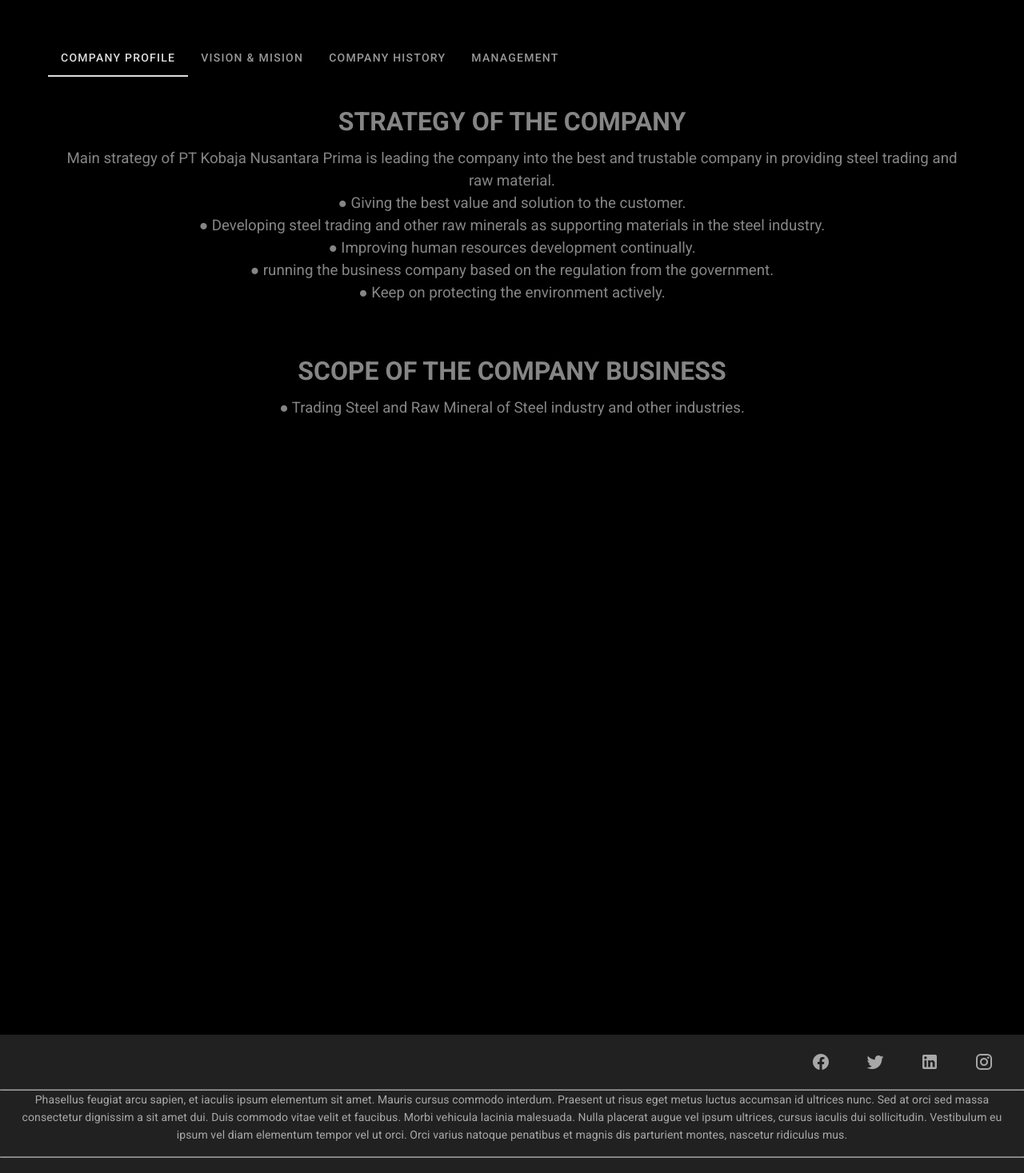
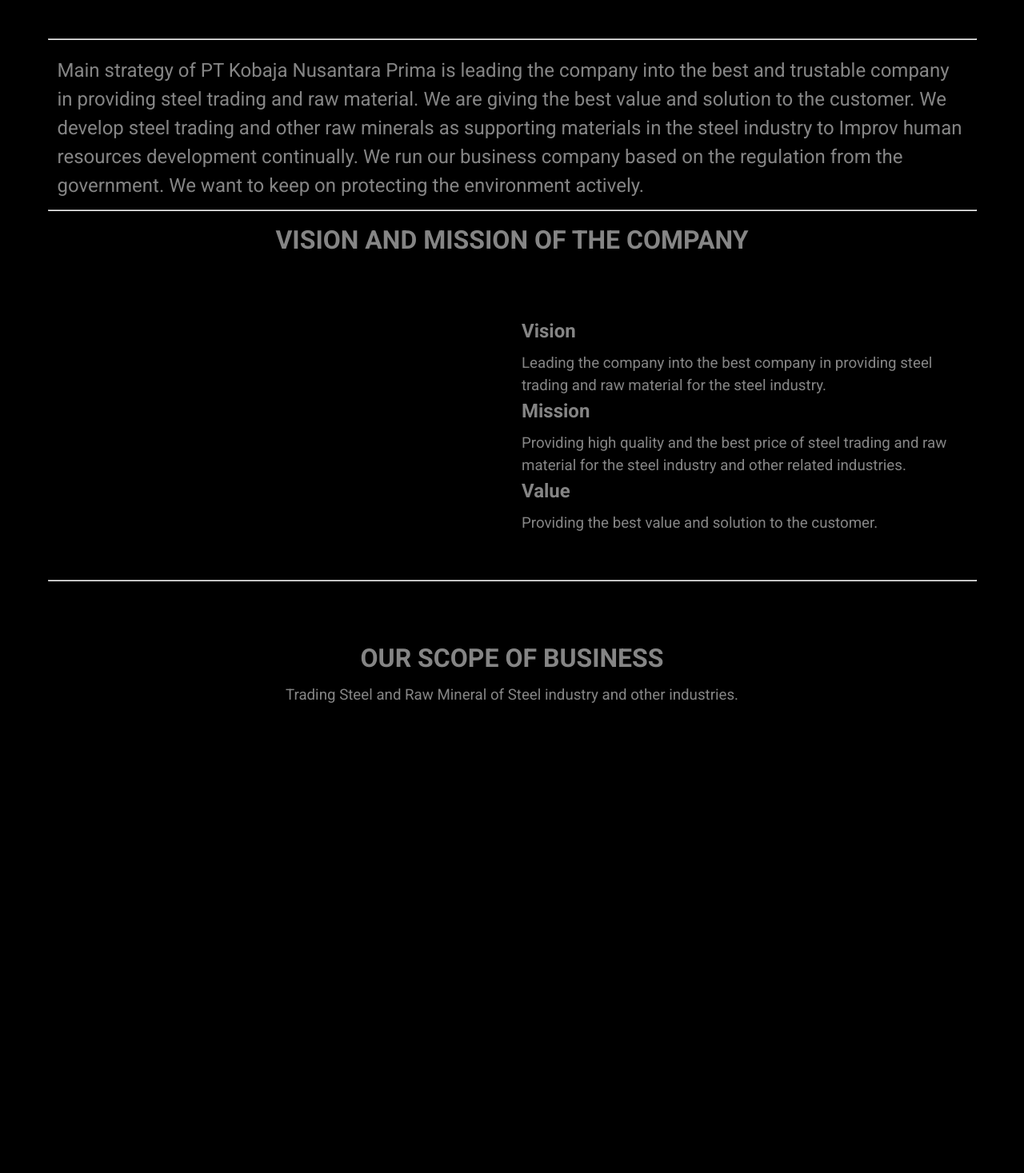
Before and after one commit to wajibdiisi/KobajaWeb, a Vue app: page /adoption in a window 1280 px wide. Shown: the part 660-2127 px from the top of the page at 80% size. Built offline with nearby package versions, Linux system fonts and the light colour scheme.

Commit message:
Update About Us (long Version)
And its prev backup (named copy 2)

```diff
--- /dev/null
+++ b/src/views/Adoption copy 2.vue
@@ -0,0 +1,195 @@
+<template>
+  <div class="home">
+    <!-- Tulisan -->
+    <v-container>
+      <v-row class="mt-4 justify-center align-center">
+        <v-col lg="6" md="6" sm="12">
+          <h1>Latest Product 1.0</h1>
+          <p>
+            Lorem ipsum dolor sit amet, consectetur adipiscing elit. Integer
+            finibus faucibus quam, quis vulputate est consequat vel.
+          </p>
+          <v-btn to="/" x-small color="orange"> Learn More </v-btn>
+        </v-col>
+        <v-col lg="6" md="6" sm="12">
+          <v-img src="@/assets/logo kobaja v.2 trans.png"></v-img>
+        </v-col>
+      </v-row>
+    </v-container>
+
+    <v-container>
+      <v-tabs v-model="tabs" background-color="transparent " dark>
+        <v-tab background-color="transparent " dark> Company Profile </v-tab>
+        <v-tab> Vision & Mision </v-tab>
+        <v-tab> Company History </v-tab>
+        <v-tab> Management </v-tab>
+      </v-tabs>
+
+      <v-tabs-items v-model="tabs">
+        <v-tab-item class="mt-5">
+          <v-card flat color="basil">
+            <v-container class="container-tab">
+              <v-row>
+                <v-col cols="12">
+                  <h1 class="text-center text-uppercase">
+                    Strategy of the Company
+                  </h1>
+                  <div class="text-center mt-2">
+                    <h3 class="font-weight-regular">
+                      Main strategy of PT Kobaja Nusantara Prima is leading the
+                      company into the best and trustable company in providing
+                      steel trading and raw material.
+                    </h3>
+                    <h3 class="font-weight-regular">
+                      ● Giving the best value and solution to the customer.
+                    </h3>
+                    <h3 class="font-weight-regular">
+                      ● Developing steel trading and other raw minerals as
+                      supporting materials in the steel industry.
+                    </h3>
+                    <h3 class="font-weight-regular">
+                      ● Improving human resources development continually.
+                    </h3>
+                    <h3 class="font-weight-regular">
+                      ● running the business company based on the regulation
+                      from the government.
+                    </h3>
+                    <h3 class="font-weight-regular">
+                      ● Keep on protecting the environment actively.
+                    </h3>
+
+                    <h1 class="text-center text-uppercase mt-15">
+                      Scope of The Company Business
+                    </h1>
+                    <h3 class="font-weight-regular text-center mt-2">
+                      ● Trading Steel and Raw Mineral of Steel industry and
+                      other industries.
+                    </h3>
+                    <v-col cols="12">
+                      <v-img src="@/assets/index.jpg"></v-img>
+                    </v-col>
+                  </div>
+                </v-col>
+              </v-row>
+            </v-container>
+
+            <!-- <v-container class="container-tab">
+              <v-row>
+                <v-col cols="4">
+                  <v-img src="@/assets/index.jpg"></v-img>
+                </v-col>
+                <v-col cols="4">
+                  <v-img src="@/assets/index.jpg"></v-img>
+                </v-col>
+                <v-col cols="4">
+                  <v-img src="@/assets/index.jpg"></v-img>
+                </v-col>
+              </v-row>
+            </v-container> -->
+          </v-card>
+        </v-tab-item>
+        <v-tab-item class="mt-5">
+          <v-card flat color="basil">
+            <v-container class="container-tab">
+              <v-row>
+                <v-col cols="12">
+                  <h1 class="text-center text-uppercase">
+                    Vision and Mission of the Company
+                  </h1>
+                  <v-row class="mt-4 justify-center align-center">
+                    <v-col lg="6" md="6" sm="12">
+                      <h2>Vision</h2>
+                      <h3 class="font-weight-regular mt-2">
+                        Leading the company into the best company in providing
+                        steel trading and raw material for the steel industry.
+                      </h3>
+                    </v-col>
+                    <v-col lg="6" md="6" sm="12">
+                      <v-img src="@/assets/index.jpg"></v-img>
+                    </v-col>
+                  </v-row>
+
+                  <v-row class="mt-4 justify-center align-center">
+                    <v-col lg="6" md="6" sm="12">
+                      <h2>Mission</h2>
+                      <h3 class="font-weight-regular mt-2">
+                        Providing high quality and the best price of steel
+                        trading and raw material for the steel industry and
+                        other related industries.
+                      </h3>
+                    </v-col>
+                    <v-col lg="6" md="6" sm="12">
+                      <v-img src="@/assets/index.jpg"></v-img>
+                    </v-col>
+                  </v-row>
+
+                  <v-row class="mt-4 justify-center align-center">
+                    <v-col lg="6" md="6" sm="12">
+                      <h2>Value</h2>
+                      <h3 class="font-weight-regular mt-2">
+                        Providing the best value and solution to the customer.
+                      </h3>
+                    </v-col>
+                    <v-col lg="6" md="6" sm="12">
+                      <v-img src="@/assets/index.jpg"></v-img>
+                    </v-col>
+                  </v-row>
+                </v-col>
+              </v-row>
+            </v-container>
+          </v-card>
+        </v-tab-item>
+        <v-tab-item>
+          <v-card flat>
+            <v-img src="@/assets/logo kobaja v.2 trans.png"></v-img>
+          </v-card>
+        </v-tab-item>
+        <v-tab-item>
+          <v-card flat>
+            <v-img src="@/assets/logo kobaja v.2 trans.png"></v-img>
+          </v-card>
+        </v-tab-item>
+      </v-tabs-items>
+    </v-container>
+  </div>
+</template>
+<script>
+export default {
+  name: "Home",
+  data() {
+    return {
+      tabs: null,
+    };
+  },
+};
+</script>
+<style>
+.home {
+  background-color: black;
+}
+.trivia {
+  font-size: 2.5rem;
+  text-align: center;
+}
+.trivia-01 {
+  color: #f5bd3c;
+}
+.trivia-02 {
+  color: #c23331;
+}
+.trivia-03 {
+  color: #414cf0;
+}
+/* .container-tab{
+  padding: 0 0 25px 25px;
+} */
+.basil {
+  background-color: black !important;
+}
+.basil--text {
+  color: black !important;
+}
+.v-tabs-items {
+  background-color: transparent !important;
+}
+</style>
--- a/src/views/Adoption.vue
+++ b/src/views/Adoption.vue
@@ -4,12 +4,12 @@
     <v-container>
       <v-row class="mt-4 justify-center align-center">
         <v-col lg="6" md="6" sm="12">
-          <h1>Latest Product 1.0</h1>
+          <h1>Tentang Pt. Kobaja Prima Nusantara Prima</h1>
           <p>
             Lorem ipsum dolor sit amet, consectetur adipiscing elit. Integer
             finibus faucibus quam, quis vulputate est consequat vel.
           </p>
-          <v-btn to="/" x-small color="orange"> Learn More </v-btn>
+          <!-- <v-btn to="/" x-small color="orange"> Learn More </v-btn> -->
         </v-col>
         <v-col lg="6" md="6" sm="12">
           <v-img src="@/assets/logo kobaja v.2 trans.png"></v-img>
@@ -18,29 +18,23 @@
     </v-container>
 
     <v-container>
-      <v-tabs v-model="tabs" background-color="transparent " dark>
-        <v-tab background-color="transparent " dark> Company Profile </v-tab>
-        <v-tab> Vision & Mision </v-tab>
-        <v-tab> Company History </v-tab>
-        <v-tab> Management </v-tab>
-      </v-tabs>
-
-      <v-tabs-items v-model="tabs">
-        <v-tab-item class="mt-5">
+      <hr />
       <v-card flat color="basil">
         <v-container class="container-tab">
           <v-row>
             <v-col cols="12">
-                  <h1 class="text-center text-uppercase">
-                    Strategy of the Company
-                  </h1>
-                  <div class="text-center mt-2">
-                    <h3 class="font-weight-regular">
+              <div class="mt-2">
+                <h2 class="font-weight-regular">
                   Main strategy of PT Kobaja Nusantara Prima is leading the
-                      company into the best and trustable company in providing
-                      steel trading and raw material.
-                    </h3>
-                    <h3 class="font-weight-regular">
+                  company into the best and trustable company in providing steel
+                  trading and raw material. We are giving the best value and
+                  solution to the customer. We develop steel trading and other
+                  raw minerals as supporting materials in the steel industry to
+                  Improv human resources development continually. We run our
+                  business company based on the regulation from the government.
+                  We want to keep on protecting the environment actively.
+                </h2>
+                <!-- <h3 class="font-weight-regular">
                   ● Giving the best value and solution to the customer.
                 </h3>
                 <h3 class="font-weight-regular">
@@ -51,28 +45,27 @@
                   ● Improving human resources development continually.
                 </h3>
                 <h3 class="font-weight-regular">
-                      ● running the business company based on the regulation
-                      from the government.
+                  ● Running the business company based on the regulation from
+                  the government.
                 </h3>
                 <h3 class="font-weight-regular">
                   ● Keep on protecting the environment actively.
-                    </h3>
+                </h3> -->
 
-                    <h1 class="text-center text-uppercase mt-15">
+                <!-- <h1 class="text-center text-uppercase mt-15">
                   Scope of The Company Business
                 </h1>
                 <h3 class="font-weight-regular text-center mt-2">
-                      ● Trading Steel and Raw Mineral of Steel industry and
-                      other industries.
+                  ● Trading Steel and Raw Mineral of Steel industry and other
+                  industries.
                 </h3>
                 <v-col cols="12">
                   <v-img src="@/assets/index.jpg"></v-img>
-                    </v-col>
+                </v-col> -->
               </div>
             </v-col>
           </v-row>
         </v-container>
-
         <!-- <v-container class="container-tab">
               <v-row>
                 <v-col cols="4">
@@ -87,8 +80,8 @@
               </v-row>
             </v-container> -->
       </v-card>
-        </v-tab-item>
-        <v-tab-item class="mt-5">
+
+      <hr />
       <v-card flat color="basil">
         <v-container class="container-tab">
           <v-row>
@@ -98,24 +91,34 @@
               </h1>
               <v-row class="mt-4 justify-center align-center">
                 <v-col lg="6" md="6" sm="12">
+                  <v-img src="@/assets/index.jpg"></v-img>
+                </v-col>
+                <v-col lg="6" md="6" sm="12">
                   <h2>Vision</h2>
                   <h3 class="font-weight-regular mt-2">
-                        Leading the company into the best company in providing
-                        steel trading and raw material for the steel industry.
+                    Leading the company into the best company in providing steel
+                    trading and raw material for the steel industry.
                   </h3>
-                    </v-col>
-                    <v-col lg="6" md="6" sm="12">
-                      <v-img src="@/assets/index.jpg"></v-img>
+                  <h2>Mission</h2>
+                  <h3 class="font-weight-regular mt-2">
+                    Providing high quality and the best price of steel trading
+                    and raw material for the steel industry and other related
+                    industries.
+                  </h3>
+                  <h2>Value</h2>
+                  <h3 class="font-weight-regular mt-2">
+                    Providing the best value and solution to the customer.
+                  </h3>
                 </v-col>
               </v-row>
 
-                  <v-row class="mt-4 justify-center align-center">
+              <!-- <v-row class="mt-4 justify-center align-center">
                 <v-col lg="6" md="6" sm="12">
                   <h2>Mission</h2>
                   <h3 class="font-weight-regular mt-2">
-                        Providing high quality and the best price of steel
-                        trading and raw material for the steel industry and
-                        other related industries.
+                    Providing high quality and the best price of steel trading
+                    and raw material for the steel industry and other related
+                    industries.
                   </h3>
                 </v-col>
                 <v-col lg="6" md="6" sm="12">
@@ -133,26 +136,55 @@
                 <v-col lg="6" md="6" sm="12">
                   <v-img src="@/assets/index.jpg"></v-img>
                 </v-col>
-                  </v-row>
+              </v-row> -->
             </v-col>
           </v-row>
         </v-container>
       </v-card>
-        </v-tab-item>
-        <v-tab-item>
-          <v-card flat>
-            <v-img src="@/assets/logo kobaja v.2 trans.png"></v-img>
+
+      <hr />
+      <v-card flat color="basil">
+        <v-container class="container-tab">
+          <v-row>
+            <v-col cols="12">
+              <div class="text-center mt-2">
+                <h1 class="text-center text-uppercase mt-15">
+                  Our scope of business
+                </h1>
+                <h3 class="font-weight-regular text-center mt-2">
+                  Trading Steel and Raw Mineral of Steel industry and other
+                  industries.
+                </h3>
+                <v-col cols="12">
+                  <v-img src="@/assets/index.jpg"></v-img>
+                </v-col>
+              </div>
+            </v-col>
+          </v-row>
+        </v-container>
       </v-card>
-        </v-tab-item>
-        <v-tab-item>
-          <v-card flat>
-            <v-img src="@/assets/logo kobaja v.2 trans.png"></v-img>
+
+      <hr />
+      <v-card flat color="basil">
+        <v-container class="container-tab">
+          <v-row>
+            <v-col cols="12">
+              <div class="text-center mt-2">
+                <h1 class="text-center text-uppercase mt-15">
+                  Organizational Structures
+                </h1>
+                <v-col cols="12">
+                  <v-img src="@/assets/index.jpg"></v-img>
+                </v-col>
+              </div>
+            </v-col>
+          </v-row>
+        </v-container>
       </v-card>
-        </v-tab-item>
-      </v-tabs-items>
     </v-container>
   </div>
 </template>
+
 <script>
 export default {
   name: "Home",
```
Lines whose indentation alone changed are shown as unchanged.
